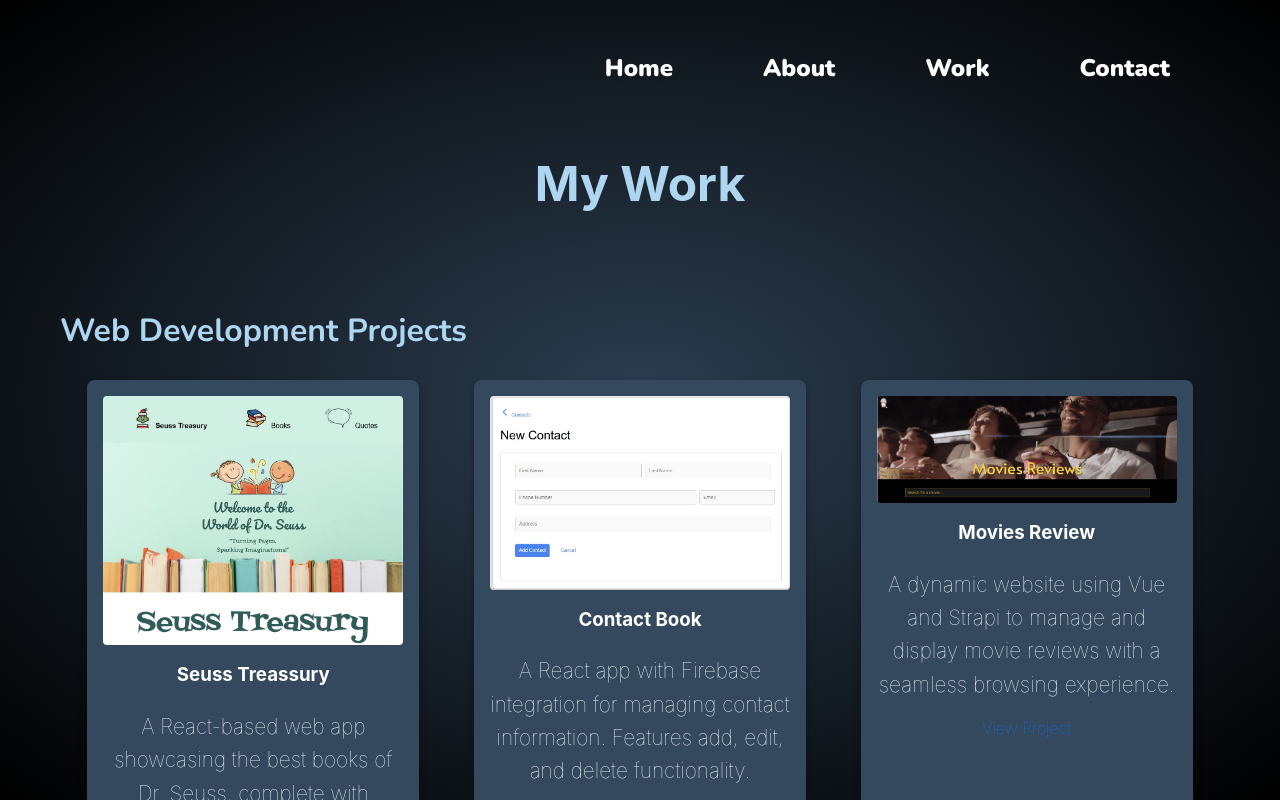
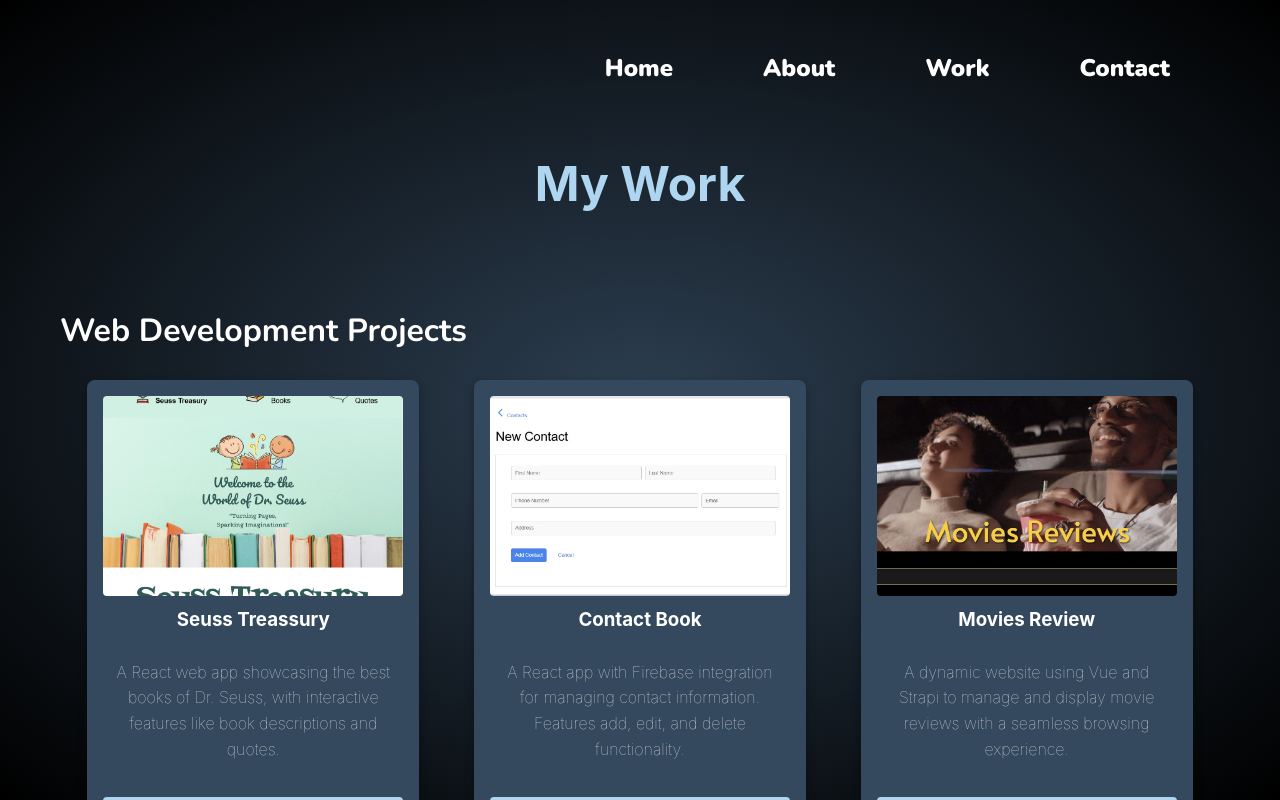
Before and after one commit to muri0031/my-vue-app, a Vue app: page /work in a window 1280 px wide. Shown: the top 800 px of the page. Built offline with nearby package versions, Linux system fonts and the light colour scheme; a web font is replaced by a local one.

Commit message:
cards changed

```diff
--- a/src/components/ProjectCard.vue
+++ b/src/components/ProjectCard.vue
@@ -25,10 +25,15 @@ export default {
     width: 300px;
     text-align: center;
     box-shadow: 0 4px 10px rgba(0, 0, 0, 0.3);
+    display: flex; /* Use flexbox for layout */
+  flex-direction: column; /* Stack items vertically */
+  justify-content: space-between;
   }
 
   .project-card img {
     max-width: 100%;
+    height: 200px; /* Fixed height for images */
+    object-fit: cover;
     border-radius: 4px;
   }
 
@@ -36,8 +41,36 @@ export default {
     margin: 10px 0;
   }
 
+
+.project-card p {
+  color: rgba(255, 255, 255, 0.8); /* Description color */
+  padding: 0 10px 10px; /* Padding for description */
+  font-size: 1em; /* Description font size */
+}
+
   .project-card a {
     text-decoration: none;
-    color: #007bff;
+    color: #2C3E50;
   }
+
+.project-link {
+  display: inline-block; /* Make it a block element */
+  padding: 10px 20px; /* Padding for the link */
+  background-color: #AED6F1;
+  color: #2C3E50; /* Button text color */
+  text-decoration: none; /* Remove underline */
+  border-radius: 4px; /* Rounded corners */
+  transition: background-color 0.3s; /* Smooth hover effect */
+  margin-top: 10px; /* Space above the link */
+}
+
+.project-link:hover {
+  background-color: #2C3E50; /* Darker background on hover */
+  color: white; /* Change text color on hover */
+  transform: scale(1.05);
+}
+.project-link.clicked {
+  color: #2C3E50;
+}
+
   </style>
--- a/src/views/Home.vue
+++ b/src/views/Home.vue
@@ -12,7 +12,7 @@
 
     </div>
     <div class="button-container">
-        <router-link to="/about">
+        <router-link to="/work">
                 <button>My Work</button>
             </router-link>
             <router-link to="/contact">
--- a/src/views/Work.vue
+++ b/src/views/Work.vue
@@ -29,7 +29,7 @@ export default {
         {
           id: 'seuss-treasury',
           title: 'Seuss Treassury',
-          description: 'A React-based web app showcasing the best books of Dr. Seuss, complete with interactive features like book descriptions and quotes.',
+          description: 'A React web app showcasing the best books of Dr. Seuss, with interactive features like book descriptions and quotes.',
           image: '/seuss.jpg',
           link: 'https://link-to-projectC.com',
         },
@@ -105,7 +105,7 @@ export default {
   }
 
   h2 {
-  color: #AED6F1; /* Section heading color */
+  color: white; /* Section heading color */
   font-size: 2em; /* Font size for section headings */
   margin-bottom: 15px; /* Space below section headings */
 }
```
